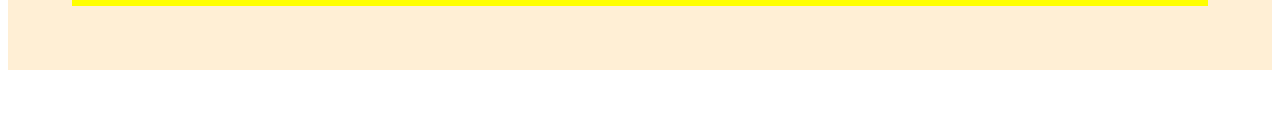
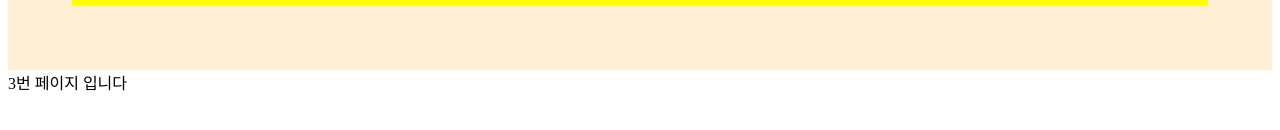
Before and after one commit to olennis/codestates-backoffice, a React (Create React App) app in the folder client/: page / in a window 1280 px wide. Both pictures are taken after a click on the button "과제 현황". Shown: the part 390-520 px from the top of the page. Built offline with nearby package versions, Linux system fonts and the light colour scheme.

Commit message:
:memo: 탭별 렌더 추가
1번탭 상태 및 수강생 데이터 렌더

```diff
--- a/client/src/components/page/Page.tsx
+++ b/client/src/components/page/Page.tsx
@@ -21,7 +21,7 @@ function Page() {
   const [name, setName] = useState('')
   const [data, setData] = useState([])
   const [studentData, setStudentData] = useState([])
-  const [tab, setTab] = useState(1);
+  const [tab, setTab] = useState('1');
 
 
 
@@ -31,7 +31,7 @@ function Page() {
 
       <SearchCohort cohort = {cohort} setCohort = {setCohort} setNth = {setNth} setName = {setName} name={name} nth={nth} setData={setData} ></SearchCohort>
       <ToolTab setTab={setTab}/>
-      <StudentList data={data} setStudentData={setStudentData} studentData={studentData}></StudentList>
+      <StudentList data={data} setStudentData={setStudentData} studentData={studentData} tab={tab}></StudentList>
     </div>
   );
 }
--- a/client/src/components/templates/StudentList.tsx
+++ b/client/src/components/templates/StudentList.tsx
@@ -4,7 +4,8 @@ import {Student} from '../molecules/Student'
 type Props = {
     data:Array<[]>,
     setStudentData:any,
-    studentData:any
+    studentData:any,
+    tab:any
 };
 export const StudentList = (props: Props) => {
 
@@ -27,17 +28,28 @@ export const StudentList = (props: Props) => {
         return props.studentData
     }
 
+
+    console.log('props.tabNo:',typeof props.tab)
     return (
+        <>
+            {
+                props.tab === '1'?
                 <div>
+                    빠가사리
                     {props.data.map((student:any, index:number)=>{
                         return (
                             <div key={index}>
                             <input type='checkbox' onClick={(e:any) => {chooseStudent(e,index)}}></input>
                             <Student student={student}></Student>
-
                             </div>
                         )
                     })}
-        </div>
+                </div> :
+                props.tab === '2'?
+                <div>2번 페이지 입니다</div>:
+                <div>3번 페이지 입니다</div>
+            }
+        </>
+
     );
 };
```
Lines whose indentation alone changed are shown as unchanged.
